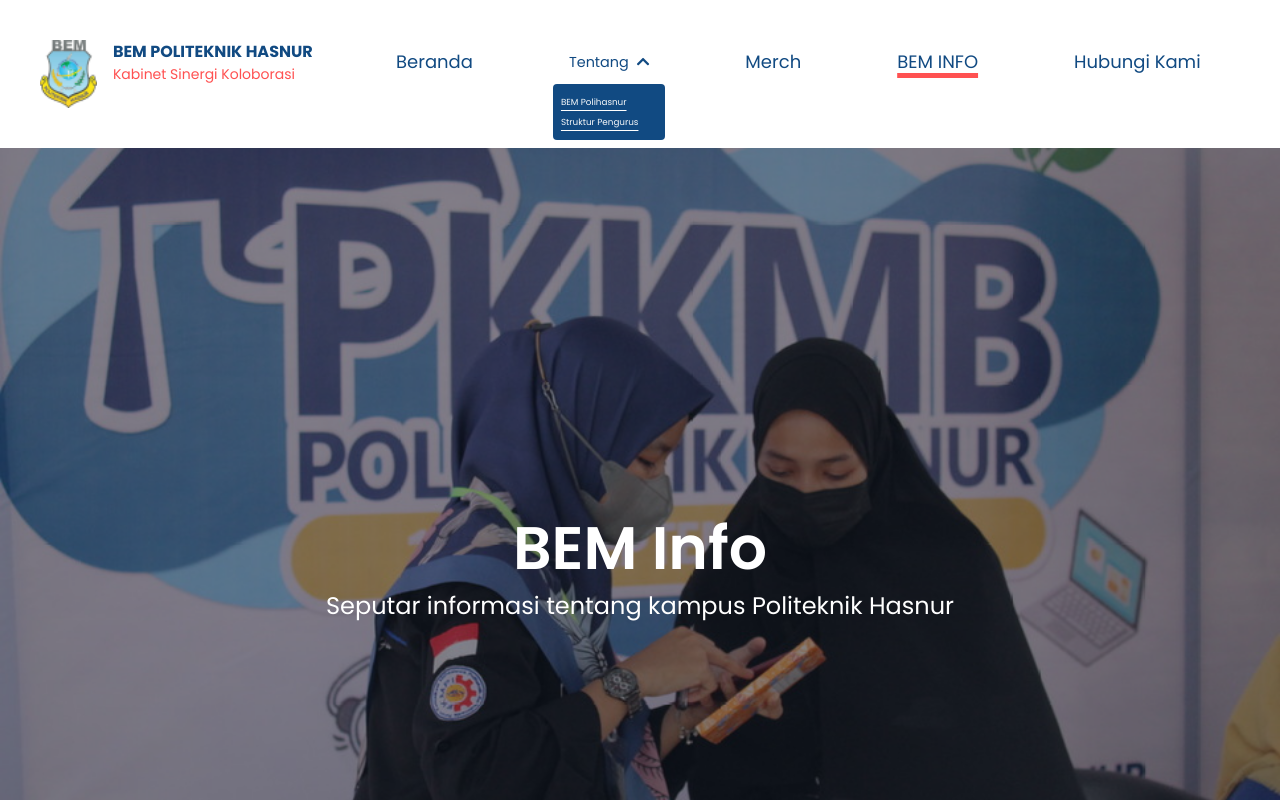
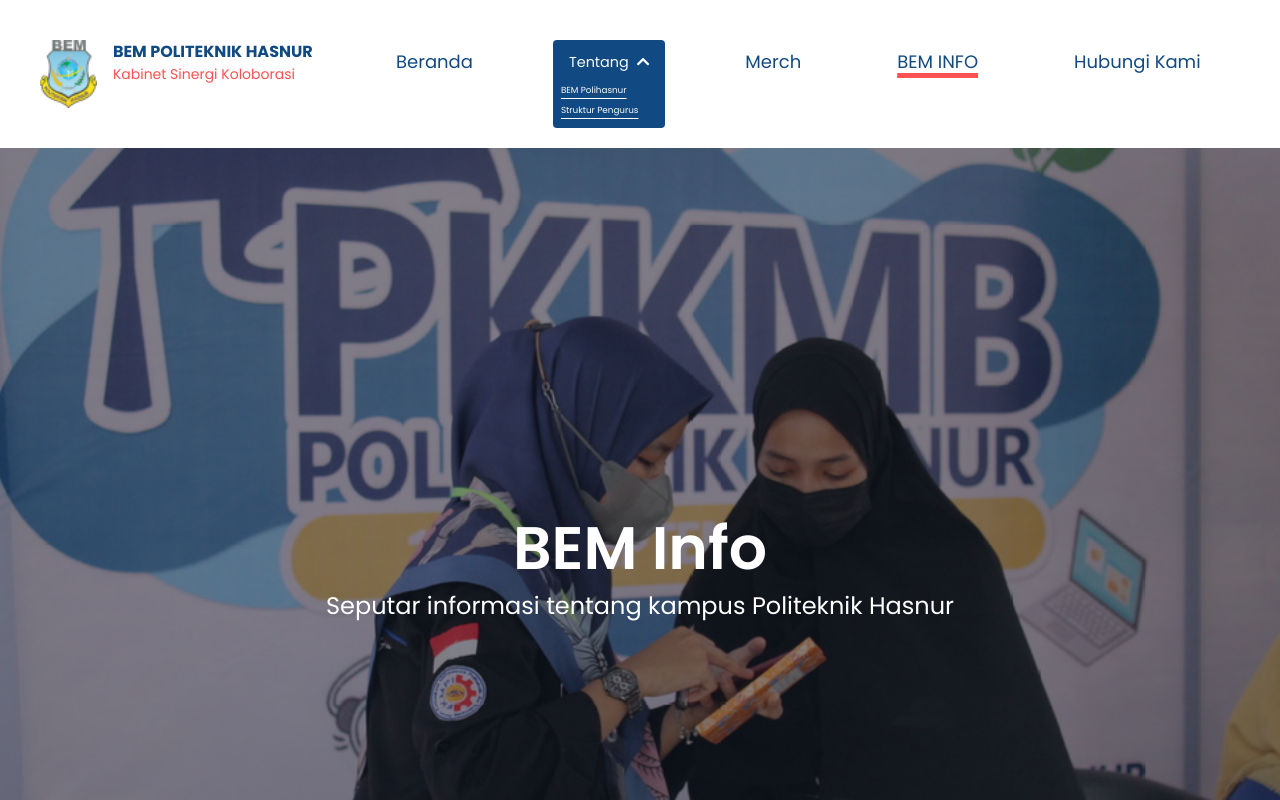
Before and after one commit to or-abdillh/BEM-POLITEKNIK-HASNUR, a Vue app: page /info in a window 1280 px wide. Both pictures are taken after a click on the element "Tentang". Shown: the top 800 px of the page. Built offline with nearby package versions, Linux system fonts and the light colour scheme; what @splidejs/vue-splide would draw is missing.

Commit message:
Update navbar

```diff
--- a/src/components/Navbar.vue
+++ b/src/components/Navbar.vue
@@ -15,12 +15,12 @@
                      <router-link :to="{ name: 'home' }">Beranda</router-link>
                   </li>
                   <!-- dropdown -->
-                  <li class="link relative">
-                     <small @click="dropDown = !dropDown" class="flex items-center gap-2">
+                  <li class="link relative" :class="dropDown ? 'bg-chatams' : ''">
+                     <small :class="dropDown ? 'text-gray-50' : ''" @click="dropDown = !dropDown" class="flex items-center gap-2">
                         Tentang
                         <i class="fa duration-300" :class="dropDown ? 'fa-chevron-up' : 'fa-chevron-down'"></i>
                      </small>
-                     <ul v-if="dropDown" class="duration-300 absolute left-0 right-0 top-full rounded p-2 bg-chatams text-gray-50 text-xxs">
+                     <ul v-if="dropDown" class="duration-300 absolute left-0 right-0 -bottom-full rounded p-2 bg-chatams text-gray-50 text-xxs">
                         <li class="py-0">
                            BEM Polihasnur
                         </li>
@@ -33,7 +33,7 @@
                      <router-link :to="{ name: 'merchants' }">Merch</router-link>
                   </li>
                   <li class="link" @click="dropDown = false">
-                     <router-link :to="{ name: 'info' }">BEM INFO</router-link>
+                     <router-link :class="isCurrentRoute ? 'router-link-active' : ''"  :to="{ name: 'info' }">BEM INFO</router-link>
                   </li>
                   <li class="link" @click="dropDown = false">
                      <router-link :to="{ name: 'contactUs' }">Hubungi Kami</router-link>
@@ -61,6 +61,10 @@
       color: var(--chatams-blue);
    }
 
+   .link:active {
+      background: var(--chatams-blue);
+   }
+
    .link:hover {
       background: var(--chatams-blue);
       color: white;
@@ -81,7 +85,20 @@
 
 <script setup>
 
-   import { ref } from 'vue'
+   import { ref, computed } from 'vue'
+   import { useRoute } from 'vue-router'
+
+   //Init route
+   const route = useRoute()
+
+   //Get current route name
+   const currentRoute = computed(() => route.name)
+
+   //If currentRoute === artikel atau info
+   const isCurrentRoute = computed(() => {
+      if ( currentRoute.value === 'artikel' || currentRoute.value === 'info' ) return true
+      else return false
+   })
 
    const dropDown = ref(false)
 </script>
--- a/src/views/Info.vue
+++ b/src/views/Info.vue
@@ -28,7 +28,7 @@
                <h1 class="font-bold">{{ article.title.toUpperCase() }}</h1>
                <p class="mt-2 font-light">{{ article.date }}</p>
                <p class="mt-4 mb-5 font-medium">{{ article.description }}</p>
-               <router-link to="" class="text-chatams">Read more</router-link>
+               <router-link to="/artikel" class="text-chatams">Read more</router-link>
             </div>
          </div>
       </template>
```
